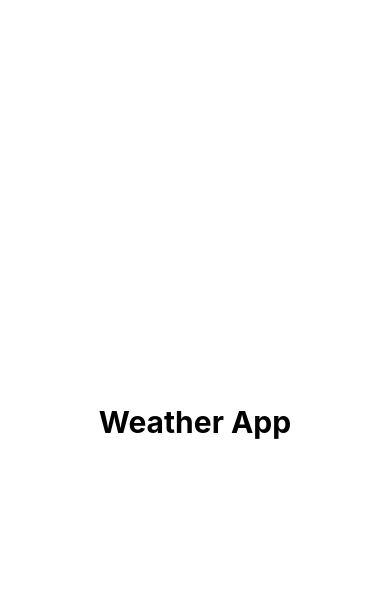
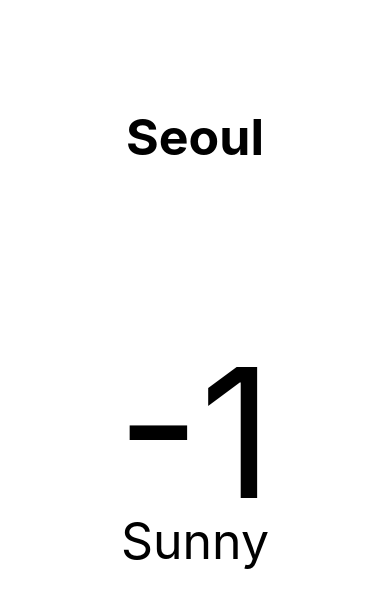
Before and after one commit to hjuump/ReactWeatherApp, a React Native app: screen / in a window 390 px wide. Shown: the top 608 px of the page. Built offline with nearby package versions, Linux system fonts and the light colour scheme.

Commit message:
feat: set up default styles

```diff
--- a/App.tsx
+++ b/App.tsx
@@ -1,25 +1,69 @@
 import React from 'react';
-import {SafeAreaView, Text, StyleSheet} from 'react-native';
+import {Text, StyleSheet, View, Dimensions, ScrollView} from 'react-native';
+
+const {width: SCREEN_WIDTH} = Dimensions.get('window');
 
 function App(): React.JSX.Element {
   return (
-    <SafeAreaView style={styles.container}>
-      <Text style={styles.text}>Weather App</Text>
-    </SafeAreaView>
+    <View style={styles.container}>
+      <View style={styles.city}>
+        <Text style={styles.cityName}>Seoul</Text>
+      </View>
+      <ScrollView
+        horizontal
+        pagingEnabled
+        showsHorizontalScrollIndicator={false}
+        contentContainerStyle={styles.weather}>
+        <View style={styles.day}>
+          <Text style={styles.temperture}>-1</Text>
+          <Text style={styles.description}>Sunny</Text>
+        </View>
+        <View style={styles.day}>
+          <Text style={styles.temperture}>-1</Text>
+          <Text style={styles.description}>Sunny</Text>
+        </View>
+        <View style={styles.day}>
+          <Text style={styles.temperture}>-1</Text>
+          <Text style={styles.description}>Sunny</Text>
+        </View>
+        <View style={styles.day}>
+          <Text style={styles.temperture}>-1</Text>
+          <Text style={styles.description}>Sunny</Text>
+        </View>
+        <View style={styles.day}>
+          <Text style={styles.temperture}>-1</Text>
+          <Text style={styles.description}>Sunny</Text>
+        </View>
+      </ScrollView>
+    </View>
   );
 }
 
 const styles = StyleSheet.create({
   container: {
     flex: 1,
+  },
+  city: {
+    flex: 1,
     justifyContent: 'center',
     alignItems: 'center',
-    backgroundColor: '#ffffff',
   },
-  text: {
-    fontSize: 30,
-    fontWeight: 'bold',
-    color: '#000000',
+  cityName: {
+    fontSize: 50,
+    fontWeight: 700,
+  },
+  weather: {},
+  day: {
+    width: SCREEN_WIDTH,
+    alignItems: 'center',
+  },
+  temperture: {
+    marginTop: 50,
+    marginBottom: -30,
+    fontSize: 180,
+  },
+  description: {
+    fontSize: 50,
   },
 });
 
```
